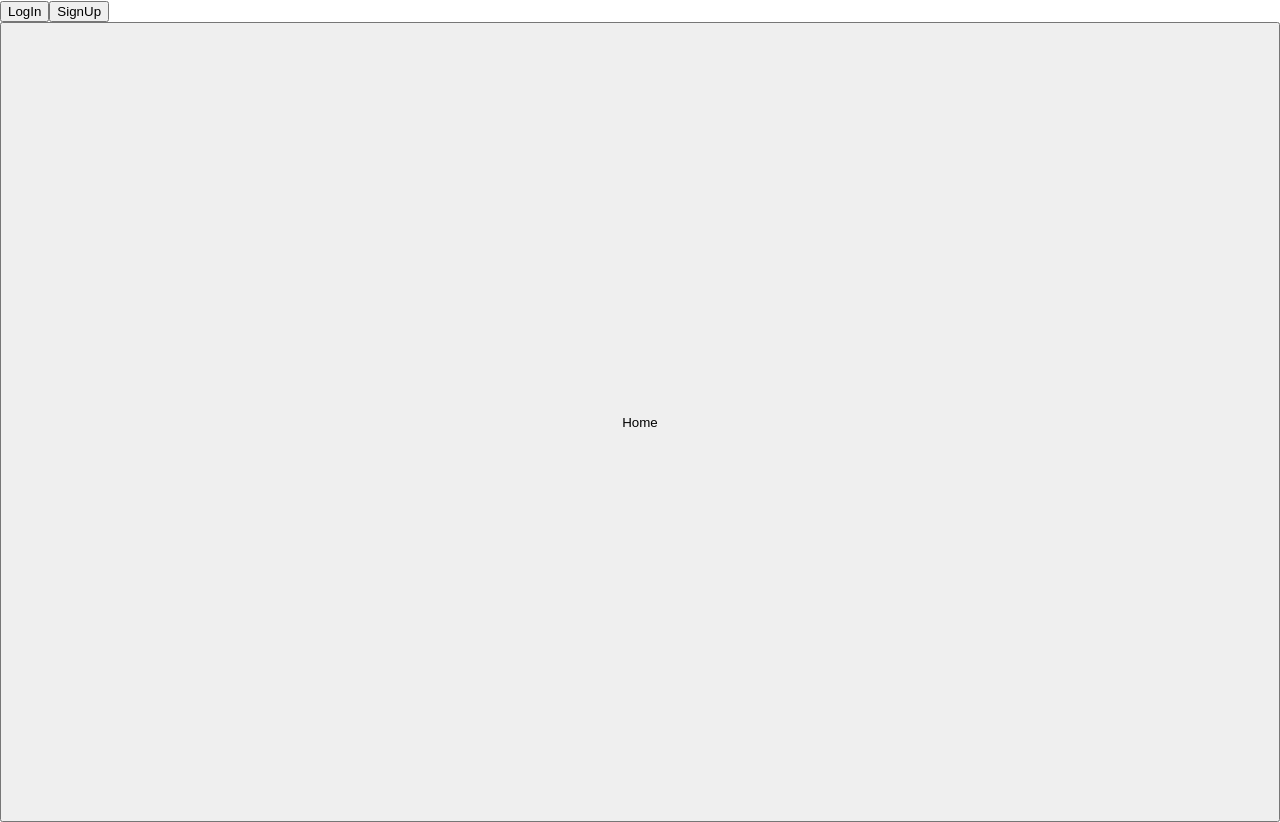
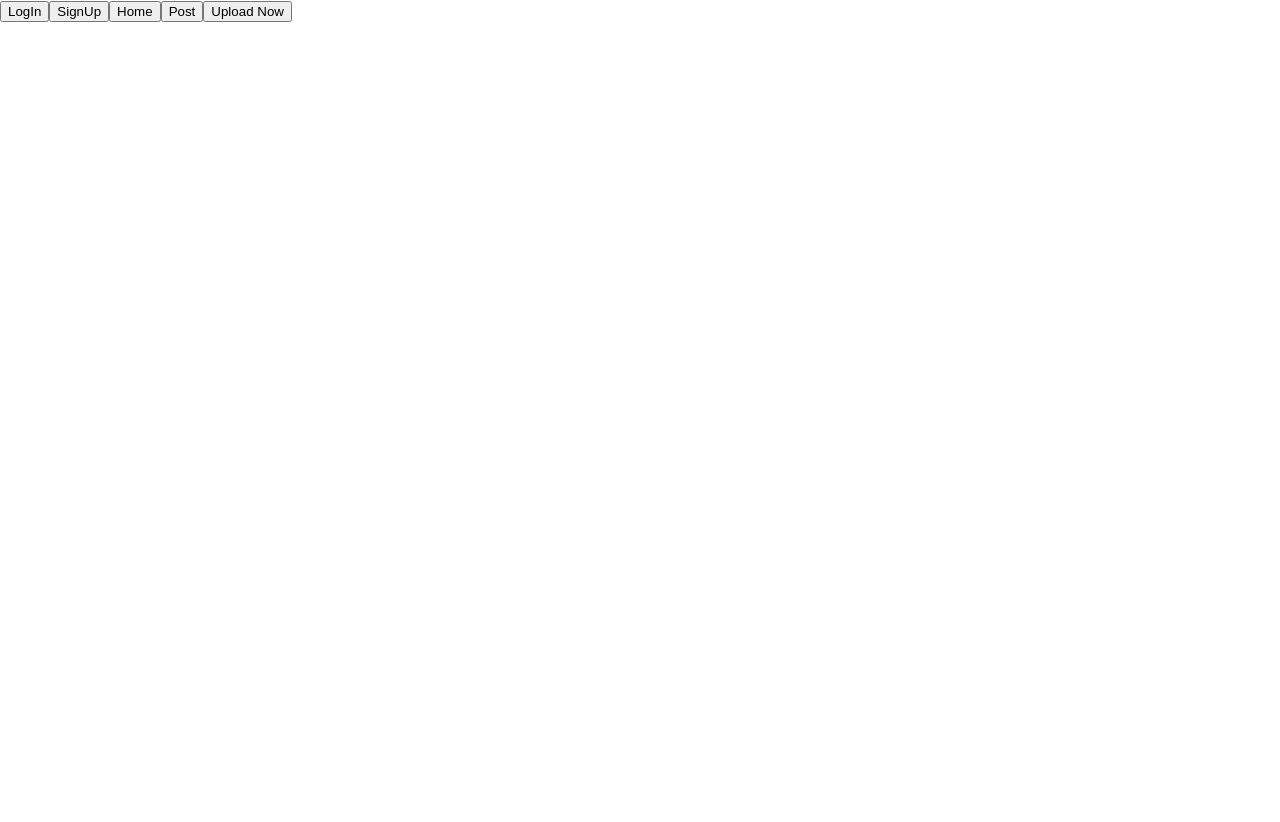
Before and after one commit to Karancse/ReeLearn, a React (Create React App) app in the folder client/my-react-app/: page / in a window 1280 px wide. After the commit the page ends 800 px from the top, so only its background shows below. Built offline with nearby package versions, Linux system fonts and the light colour scheme.

Commit message:
Update WelcomePage.js

```diff
--- a/client/my-react-app/src/WelcomePage.js
+++ b/client/my-react-app/src/WelcomePage.js
@@ -8,9 +8,11 @@
     render() {
         return (
             <div className='welcomePanel'>
-                <button className='logIn' onClick={() => this.props.onClick('logIn')}>LogIn</button>
-                <button className='signUp' onClick={() => this.props.onClick('signUp')}>SignUp</button>
-                <button className='homePage' onClick={() => this.props.onClick('homePage')}>Home</button>
+                <button className='logInNav' onClick={() => this.props.onClick('logIn')}>LogIn</button>
+                <button className='signUpNav' onClick={() => this.props.onClick('signUp')}>SignUp</button>
+                <button className='homePageNav' onClick={() => this.props.onClick('homePage')}>Home</button>
+                <button className='postDetailsNav' onClick={() => this.props.onClick('postDetails')}>Post</button>
+                <button className='uploadNowNav' onClick={() => this.props.onClick('uploadNow')}>Upload Now</button>
             </div>
         )
     }
```
